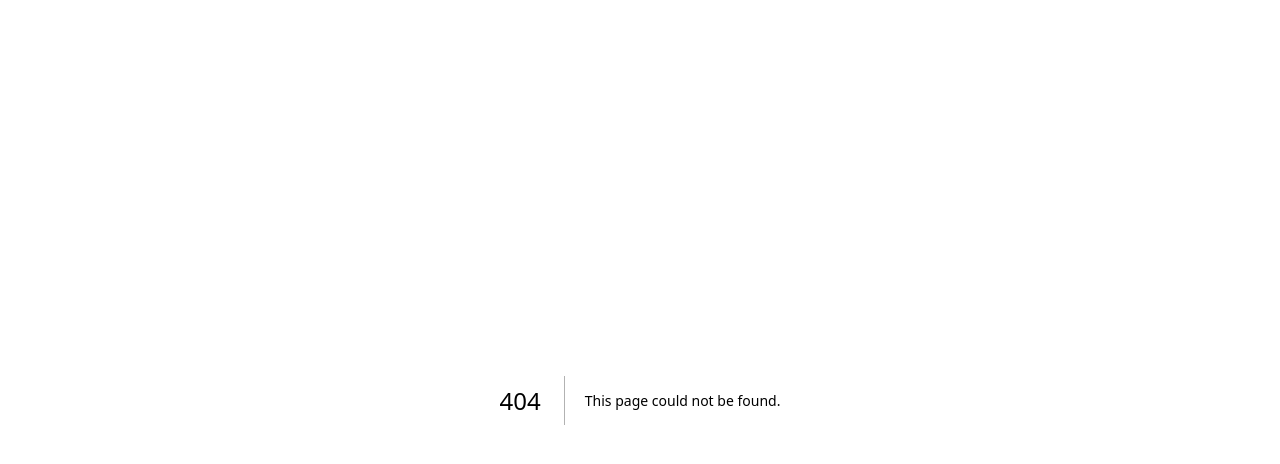
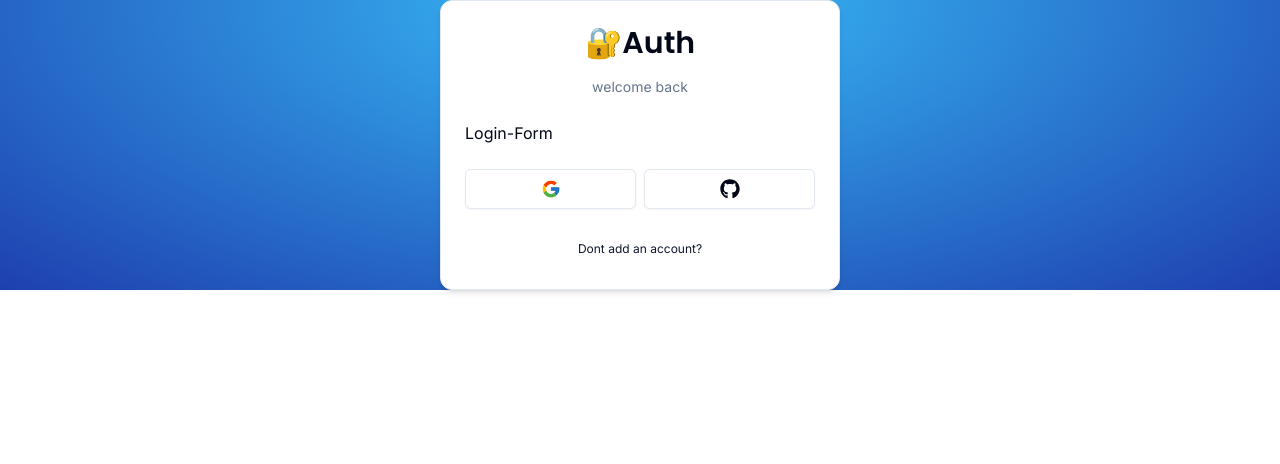
Before and after one commit to EsmaelFilipe/SecureAccessNextJs, a Next.js app: page /auth/login in a window 1280 px wide. Before the commit this address had no page. Shown: the top 464 px of the page. Built offline with nearby package versions, Linux system fonts and the light colour scheme.

Commit message:
update the client  components

```diff
--- /dev/null
+++ b/app/auth/layout.tsx
@@ -0,0 +1,9 @@
+const AuthLayout = ({ children }: { children: React.ReactNode }) => {
+  return (
+    <div className="h-full flex items-center justify-center bg-[radial-gradient(ellipse_at_top,_var(--tw-gradient-stops))] from-sky-400 to-blue-800">
+      {children}{" "}
+    </div>
+  );
+};
+
+export default AuthLayout;
--- /dev/null
+++ b/app/auth/login/page.tsx
@@ -0,0 +1,8 @@
+import { LoginForm } from "@/components/auth/login-form";
+import React from "react";
+
+const LoginPage = () => {
+  return <LoginForm />;
+};
+
+export default LoginPage;
--- /dev/null
+++ b/components/auth/back-button.tsx
@@ -0,0 +1,16 @@
+"use client";
+import Link from "next/link";
+import { Button } from "../ui/button";
+
+interface BackButtonProps {
+  href: string;
+  label: string;
+}
+
+export const BackButton = ({ href, label }: BackButtonProps) => {
+  return (
+    <Button variant="link" className="font-normal w-full" size="sm" asChild>
+      <Link href={href}>{label}</Link>
+    </Button>
+  );
+};
--- /dev/null
+++ b/components/auth/card-wrapper.tsx
@@ -0,0 +1,38 @@
+"use client";
+
+import { Card, CardContent, CardFooter, CardHeader } from "../ui/card";
+import { Header } from "./header";
+import { Social } from "./social";
+import { BackButton } from "./back-button";
+interface CardWrapperProps {
+  children: React.ReactNode;
+  headerLabel: string;
+  backButtonLabel: string;
+  backButtonHref: string;
+  showSocial?: boolean;
+}
+
+export const CardWrapper = ({
+  children,
+  headerLabel,
+  backButtonLabel,
+  backButtonHref,
+  showSocial,
+}: CardWrapperProps) => {
+  return (
+    <Card className="w-[400px] shadow-md">
+      <CardHeader>
+        <Header label={headerLabel} />
+      </CardHeader>
+      <CardContent>{children} </CardContent>
+      {showSocial && (
+        <CardFooter>
+          <Social />
+        </CardFooter>
+      )}
+      <CardFooter>
+        <BackButton label={backButtonLabel} href={backButtonHref} />
+      </CardFooter>
+    </Card>
+  );
+};
--- /dev/null
+++ b/components/auth/header.tsx
@@ -0,0 +1,20 @@
+import { Poppins } from "next/font/google";
+import { cn } from "@/lib/utils";
+
+const font = Poppins({
+  subsets: ["latin"],
+  weight: ["600"],
+});
+
+interface HeaderProps {
+  label: string;
+}
+
+export const Header = ({ label }: HeaderProps) => {
+  return (
+    <div className="w-full flex flex-col gap-y-4 items-center justify-center">
+      <h1 className={cn("text-3xl font-semibold", font.className)}> 🔐Auth</h1>
+      <p className="text-muted-foreground text-sm">{label}</p>
+    </div>
+  );
+};
--- /dev/null
+++ b/components/auth/login-button.tsx
@@ -0,0 +1,29 @@
+"use client";
+import { useRouter } from "next/navigation";
+
+interface LoginButtonProps {
+  children: React.ReactNode;
+  mode?: "modal" | "redirect";
+  asChild?: boolean;
+}
+
+export const LoginButton = ({
+  children,
+  mode = "redirect",
+  asChild,
+}: LoginButtonProps) => {
+  const router = useRouter();
+  const onClick = () => {
+    router.push("/auth/login");
+  };
+
+  if (mode === "modal") {
+    return <span>TODO: Implement modal</span>;
+  }
+
+  return (
+    <span onClick={onClick} className="cursor-pointer">
+      {children}
+    </span>
+  );
+};
--- /dev/null
+++ b/components/auth/login-form.tsx
@@ -0,0 +1,14 @@
+import { CardWrapper } from "./card-wrapper";
+
+export const LoginForm = () => {
+  return (
+    <CardWrapper
+      headerLabel="welcome back "
+      backButtonLabel="Dont add an account?"
+      backButtonHref="/auth/register"
+      showSocial
+    >
+      Login-Form
+    </CardWrapper>
+  );
+};
--- /dev/null
+++ b/components/auth/social.tsx
@@ -0,0 +1,17 @@
+"use client";
+import { FcGoogle } from "react-icons/fc";
+import { FaGithub } from "react-icons/fa";
+import { Button } from "../ui/button";
+
+export const Social = () => {
+  return (
+    <div className="flex items-center w-full gap-x-2">
+      <Button size="lg" className="w-full" variant="outline" onClick={() => {}}>
+        <FcGoogle className="h-5 w-5" />
+      </Button>
+      <Button size="lg" className="w-full" variant="outline" onClick={() => {}}>
+        <FaGithub className="h-5 w-5" />
+      </Button>
+    </div>
+  );
+};
--- /dev/null
+++ b/components/ui/button.tsx
@@ -0,0 +1,57 @@
+import * as React from "react"
+import { Slot } from "@radix-ui/react-slot"
+import { cva, type VariantProps } from "class-variance-authority"
+
+import { cn } from "@/lib/utils"
+
+const buttonVariants = cva(
+  "inline-flex items-center justify-center whitespace-nowrap rounded-md text-sm font-medium transition-colors focus-visible:outline-none focus-visible:ring-1 focus-visible:ring-ring disabled:pointer-events-none disabled:opacity-50",
+  {
+    variants: {
+      variant: {
+        default:
+          "bg-primary text-primary-foreground shadow hover:bg-primary/90",
+        destructive:
+          "bg-destructive text-destructive-foreground shadow-sm hover:bg-destructive/90",
+        outline:
+          "border border-input bg-background shadow-sm hover:bg-accent hover:text-accent-foreground",
+        secondary:
+          "bg-secondary text-secondary-foreground shadow-sm hover:bg-secondary/80",
+        ghost: "hover:bg-accent hover:text-accent-foreground",
+        link: "text-primary underline-offset-4 hover:underline",
+      },
+      size: {
+        default: "h-9 px-4 py-2",
+        sm: "h-8 rounded-md px-3 text-xs",
+        lg: "h-10 rounded-md px-8",
+        icon: "h-9 w-9",
+      },
+    },
+    defaultVariants: {
+      variant: "default",
+      size: "default",
+    },
+  }
+)
+
+export interface ButtonProps
+  extends React.ButtonHTMLAttributes<HTMLButtonElement>,
+    VariantProps<typeof buttonVariants> {
+  asChild?: boolean
+}
+
+const Button = React.forwardRef<HTMLButtonElement, ButtonProps>(
+  ({ className, variant, size, asChild = false, ...props }, ref) => {
+    const Comp = asChild ? Slot : "button"
+    return (
+      <Comp
+        className={cn(buttonVariants({ variant, size, className }))}
+        ref={ref}
+        {...props}
+      />
+    )
+  }
+)
+Button.displayName = "Button"
+
+export { Button, buttonVariants }
--- /dev/null
+++ b/components/ui/card.tsx
@@ -0,0 +1,83 @@
+import * as React from "react";
+
+import { cn } from "@/lib/utils";
+
+const Card = React.forwardRef<
+  HTMLDivElement,
+  React.HTMLAttributes<HTMLDivElement>
+>(({ className, ...props }, ref) => (
+  <div
+    ref={ref}
+    className={cn(
+      "rounded-xl border bg-card text-card-foreground shadow",
+      className
+    )}
+    {...props}
+  />
+));
+Card.displayName = "Card";
+
+const CardHeader = React.forwardRef<
+  HTMLDivElement,
+  React.HTMLAttributes<HTMLDivElement>
+>(({ className, ...props }, ref) => (
+  <div
+    ref={ref}
+    className={cn("flex flex-col space-y-1.5 p-6", className)}
+    {...props}
+  />
+));
+CardHeader.displayName = "CardHeader";
+
+const CardTitle = React.forwardRef<
+  HTMLParagraphElement,
+  React.HTMLAttributes<HTMLHeadingElement>
+>(({ className, ...props }, ref) => (
+  <h3
+    ref={ref}
+    className={cn("font-semibold leading-none tracking-tight", className)}
+    {...props}
+  />
+));
+CardTitle.displayName = "CardTitle";
+
+const CardDescription = React.forwardRef<
+  HTMLParagraphElement,
+  React.HTMLAttributes<HTMLParagraphElement>
+>(({ className, ...props }, ref) => (
+  <p
+    ref={ref}
+    className={cn("text-sm text-muted-foreground", className)}
+    {...props}
+  />
+));
+CardDescription.displayName = "CardDescription";
+
+const CardContent = React.forwardRef<
+  HTMLDivElement,
+  React.HTMLAttributes<HTMLDivElement>
+>(({ className, ...props }, ref) => (
+  <div ref={ref} className={cn("p-6 pt-0", className)} {...props} />
+));
+CardContent.displayName = "CardContent";
+
+const CardFooter = React.forwardRef<
+  HTMLDivElement,
+  React.HTMLAttributes<HTMLDivElement>
+>(({ className, ...props }, ref) => (
+  <div
+    ref={ref}
+    className={cn("flex items-center p-6 pt-0", className)}
+    {...props}
+  />
+));
+CardFooter.displayName = "CardFooter";
+
+export {
+  Card,
+  CardHeader,
+  CardFooter,
+  CardTitle,
+  CardDescription,
+  CardContent,
+};
```
Also changed, not shown: components.json (added).
